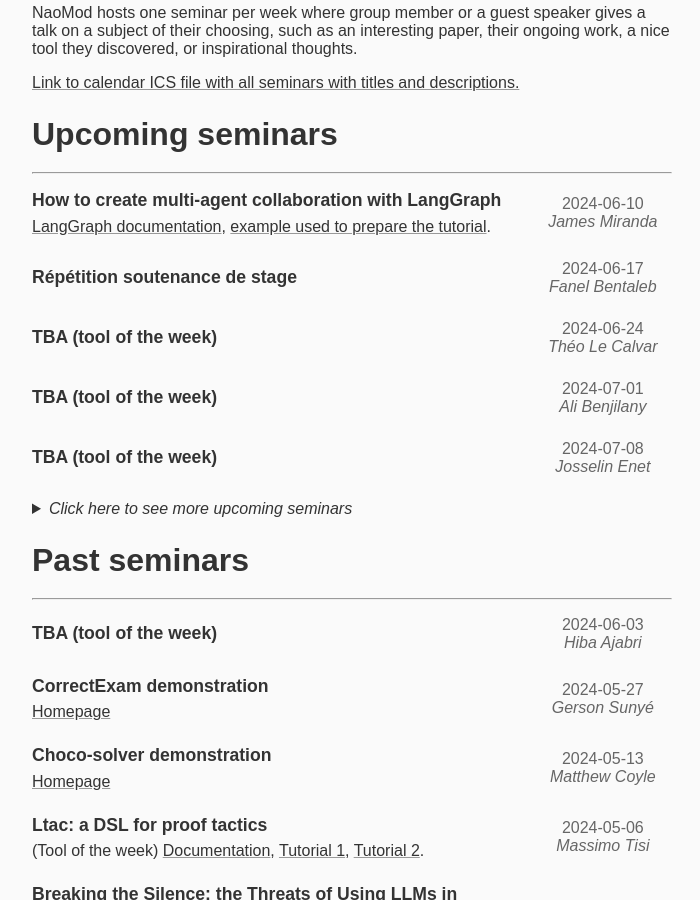
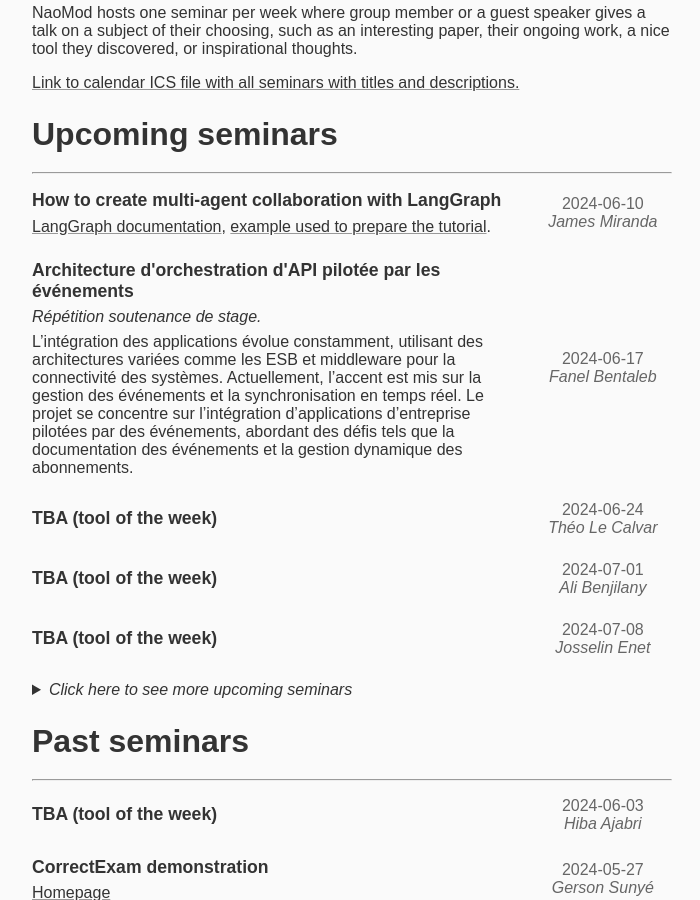
Before and after one commit to NaoMod/naomod.github.io, a Jekyll site: the page built from seminars.html, in a window 1280 px wide and 900 px high, scrolled down 335 px. Shown: the whole window, without its empty margins (288-988 px from the left). Built offline with Jekyll 4.4.1, drawn with Linux system fonts in a browser that asks for light colours.

Commit message:
Ajout descriptif Fanel

```diff
--- a/seminar/2324/_posts/2024-06-17-Fanel.md
+++ b/seminar/2324/_posts/2024-06-17-Fanel.md
@@ -1,7 +1,10 @@
 ---
 layout : null
-title : "Répétition soutenance de stage"
+title : "Architecture d'orchestration d'API pilotée par les événements "
 speaker : "Fanel Bentaleb"
 start : "0930"
 end : "1000"
 ---
+_Répétition soutenance de stage._
+
+L'intégration des applications évolue constamment, utilisant des architectures variées comme les ESB et middleware pour la connectivité des systèmes. Actuellement, l'accent est mis sur la gestion des événements et la synchronisation en temps réel. Le projet se concentre sur l'intégration d'applications d'entreprise pilotées par des événements, abordant des défis tels que la documentation des événements et la gestion dynamique des abonnements.
```
